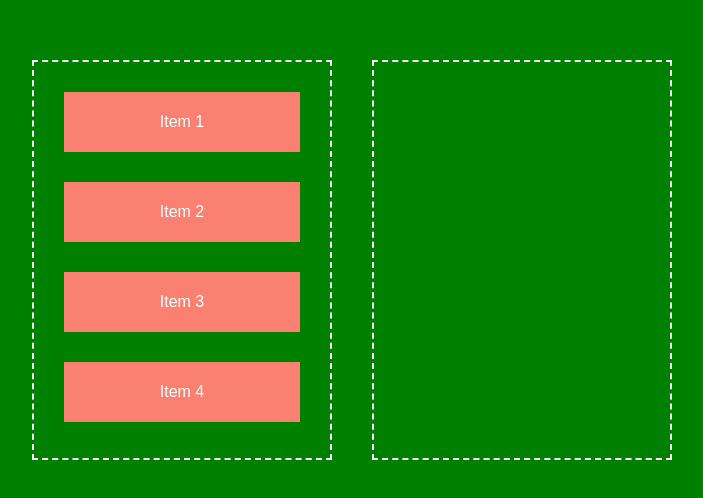
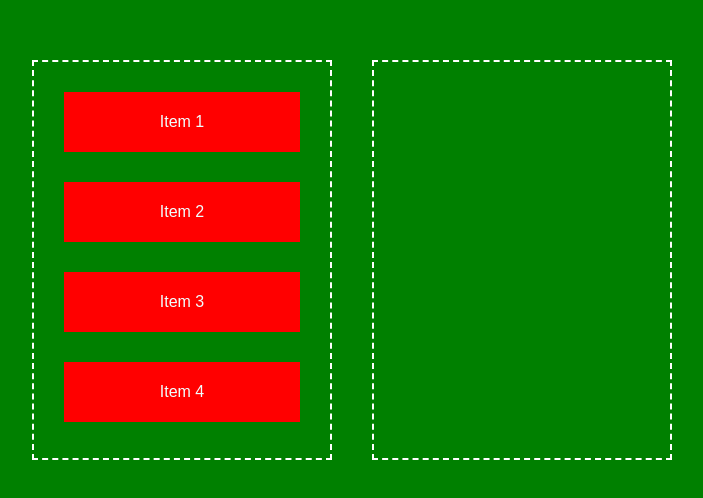
Before and after one commit to muhammadhamri/draganddrop, a plain HTML site: page index.html in a window 1280 px wide. Shown: the part 140-638 px from the top of the page, without its empty margins (288-991 px from the left). Drawn offline with Linux system fonts and the light colour scheme.

Commit message:
ubah warna latar

```diff
--- a/style.css
+++ b/style.css
@@ -22,7 +22,7 @@
   border: 2px dashed white;
 }
 .list {
-  background: salmon;
+  background: red;
   height: 60px;
   margin: 30px;
   color: azure;
```
